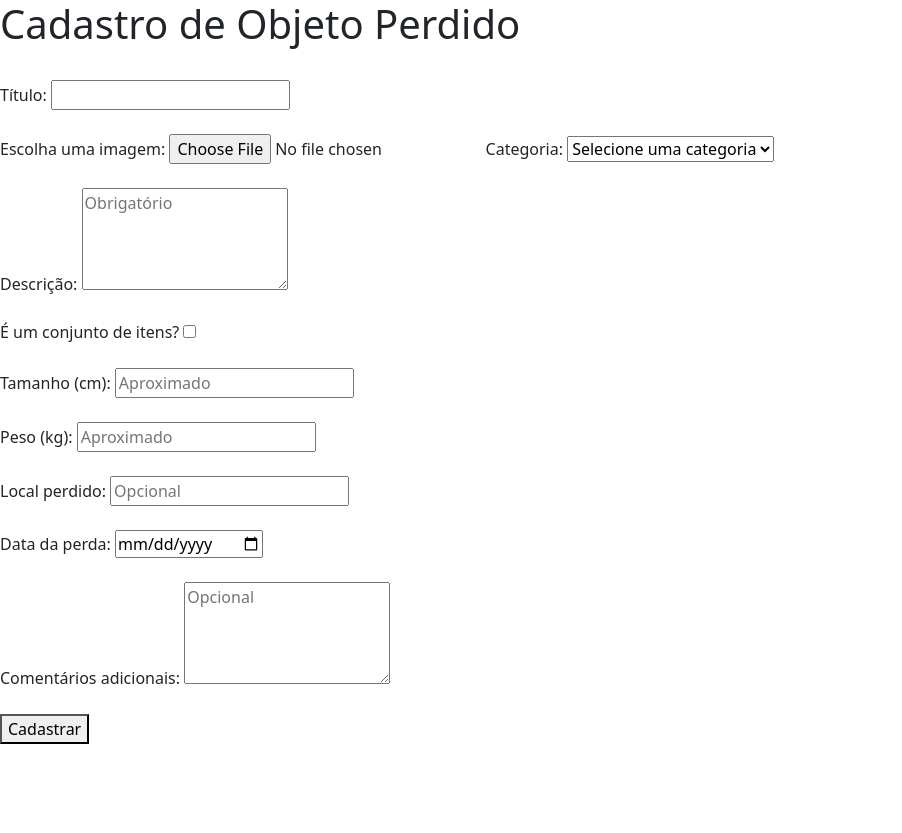
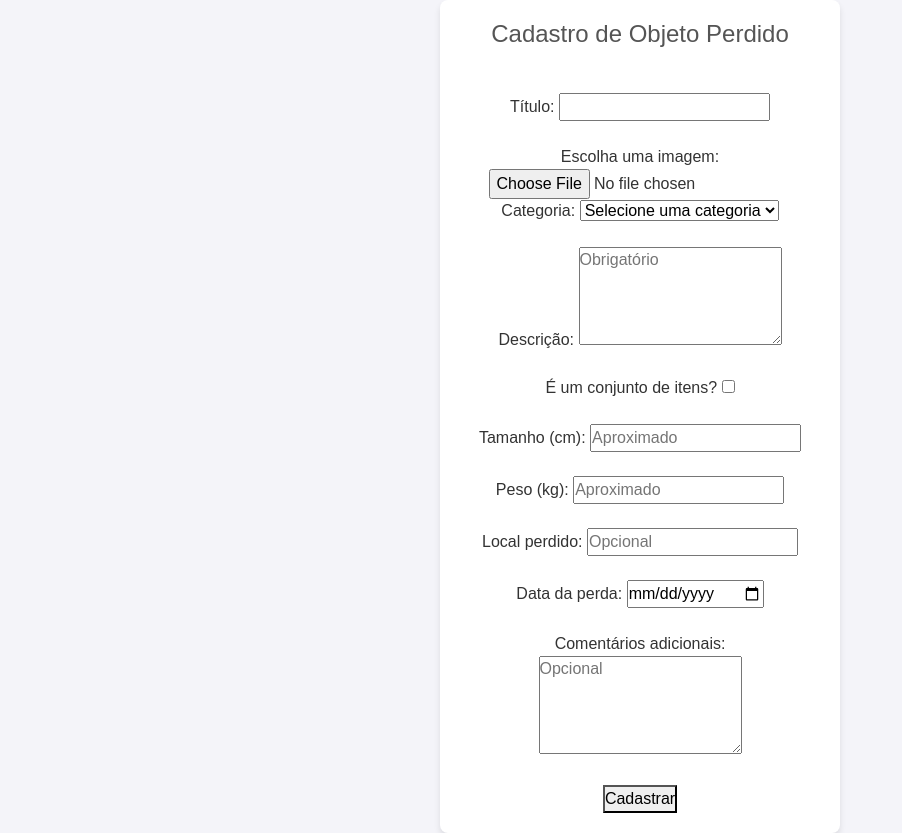
Before and after one commit to Sol-Aniel/Projeto-Sao-Longuinho, a Flask app: template Projeto-Sao-Longuinho/templates/solicitar.html in a window 1280 px wide. Shown: the whole page, without its empty margins (0-902 px from the left). Before the commit the page ends 744 px from the top, so only its background shows below. Run offline with Flask 3, Linux system fonts and the light colour scheme; the template is opened without the code that fills it: values that come from a table or form of the project are taken from there, others are empty; tables that the repository leaves empty hold one stand-in row (values such as "Sample post").

Commit message:
Update solicitar.html

```diff
--- a/Projeto-Sao-Longuinho/templates/solicitar.html
+++ b/Projeto-Sao-Longuinho/templates/solicitar.html
@@ -5,9 +5,11 @@
     <meta name="viewport" content="width=device-width, initial-scale=1.0">
     <title>Cadastro de Objeto Perdido</title>
     <link href="https://cdn.jsdelivr.net/npm/bootstrap@5.3.3/dist/css/bootstrap.min.css" rel="stylesheet" integrity="sha384-QWTKZyjpPEjISv5WaRU9OFeRpok6YctnYmDr5pNlyT2bRjXh0JMhjY6hW+ALEwIH" crossorigin="anonymous">
+    <link rel="stylesheet" href="{{ url_for('static', filename='geral.css') }}">
 
 </head>
 <body>
+    <div class="centered-div">
     <h1>Cadastro de Objeto Perdido</h1>
     {% with messages = get_flashed_messages(with_categories=True) %}
         <br>
@@ -77,5 +79,6 @@
 
         <button type="submit">Cadastrar</button>
     </form>
+    </div>
 </body>
 </html>
```
